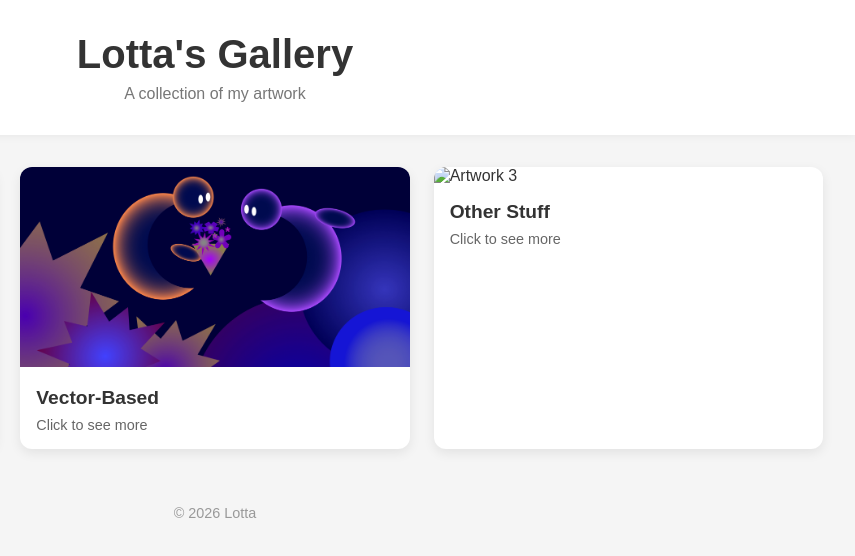
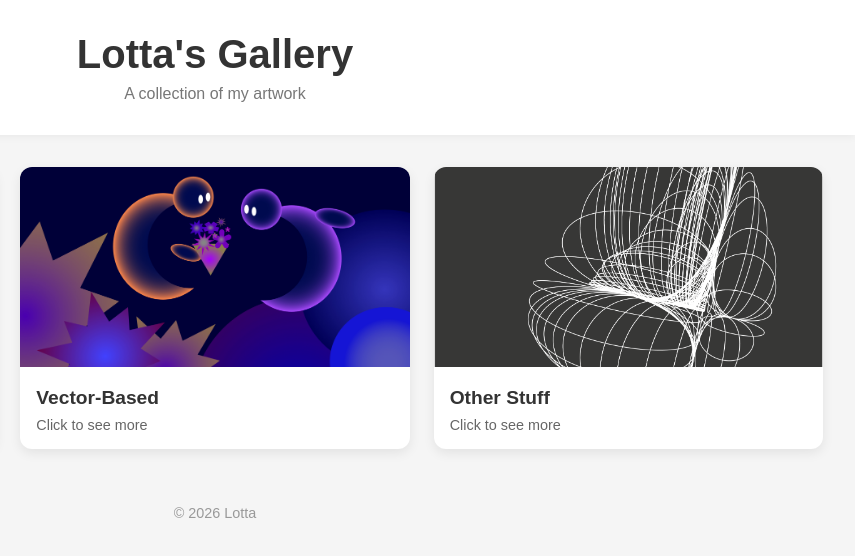
Before and after one commit to lottaspr/lottasgallery, a plain HTML site: page index.html in a window 1280 px wide. Shown: the full height of the page, 425-1280 px from the left. Drawn offline with Linux system fonts and the light colour scheme.

Commit message:
Update index.html

```diff
--- a/index.html
+++ b/index.html
@@ -109,7 +109,7 @@
 
     <!-- Artwork 3 -->
     <div class="art-card">
-      <img src="images/art3.jpg" alt="Artwork 3">
+      <img src="images/Posterrr.png" alt="Artwork 3">
       <div class="art-info">
         <h3>Other Stuff</h3>
         <p>Click to see more</p>
```
